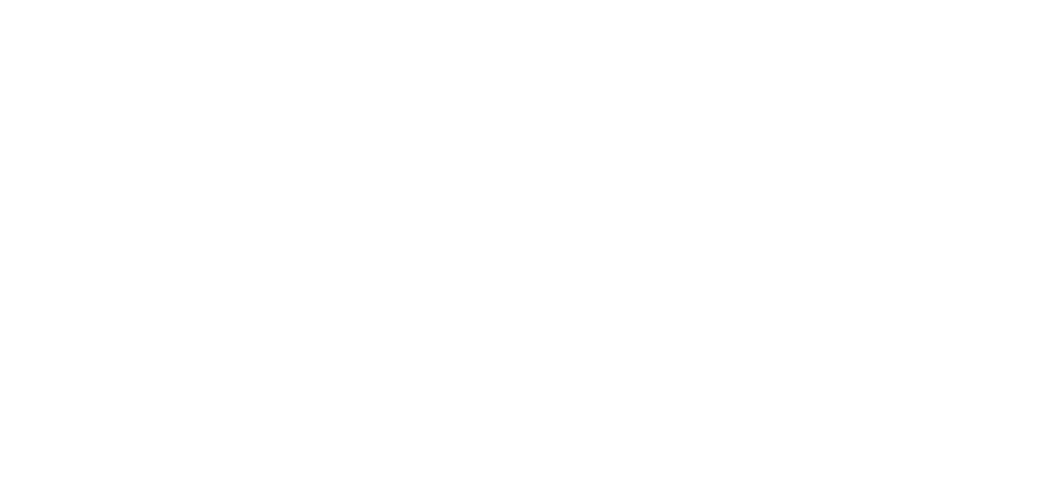
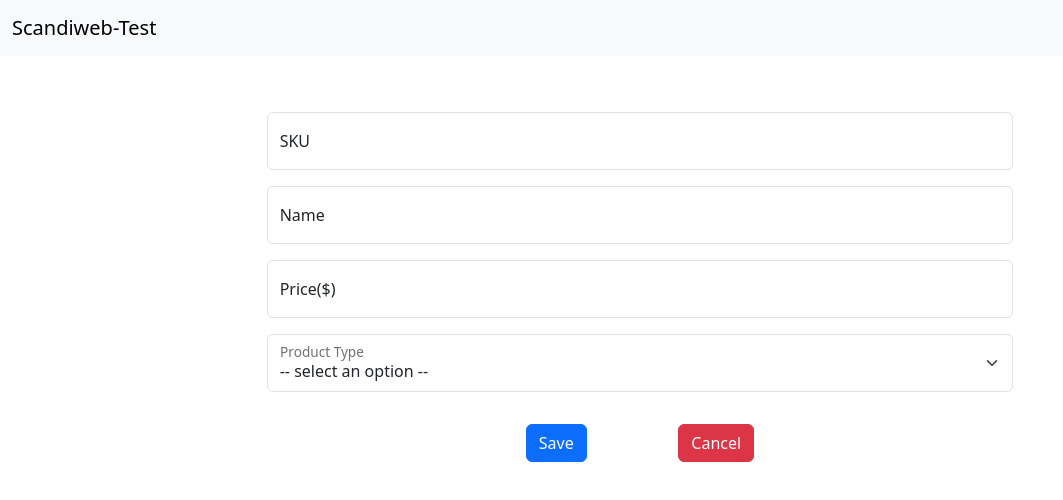
Before and after one commit to Amira-Elsayed-Abdelaziz/scandiweb-test, a React (Create React App) app: page /addproduct in a window 1280 px wide. Before the commit this address had no page. Shown: the top 500 px of the page, without its empty margins (0-1063 px from the left). Built offline with nearby package versions, Linux system fonts and the light colour scheme.

Commit message:
changing the path

```diff
--- a/src/components/AllProducts/AllProducts.js
+++ b/src/components/AllProducts/AllProducts.js
@@ -40,7 +40,7 @@
   };
   return (
     <>
-      <Link to="add-product" className="mx-4 btn btn-outline-primary ">
+      <Link to="addproduct" className="mx-4 btn btn-outline-primary ">
         ADD
       </Link>
       <button
--- a/src/components/Routers/Routers.js
+++ b/src/components/Routers/Routers.js
@@ -9,7 +9,7 @@
         <Routes>
           <Route path="/" element={<App />}>
             <Route path="" element={<AllProducts />} />
-            <Route path="add-product" element={<Form />} />
+            <Route path="addproduct" element={<Form />} />
           </Route>
         </Routes>
       </BrowserRouter>
```
